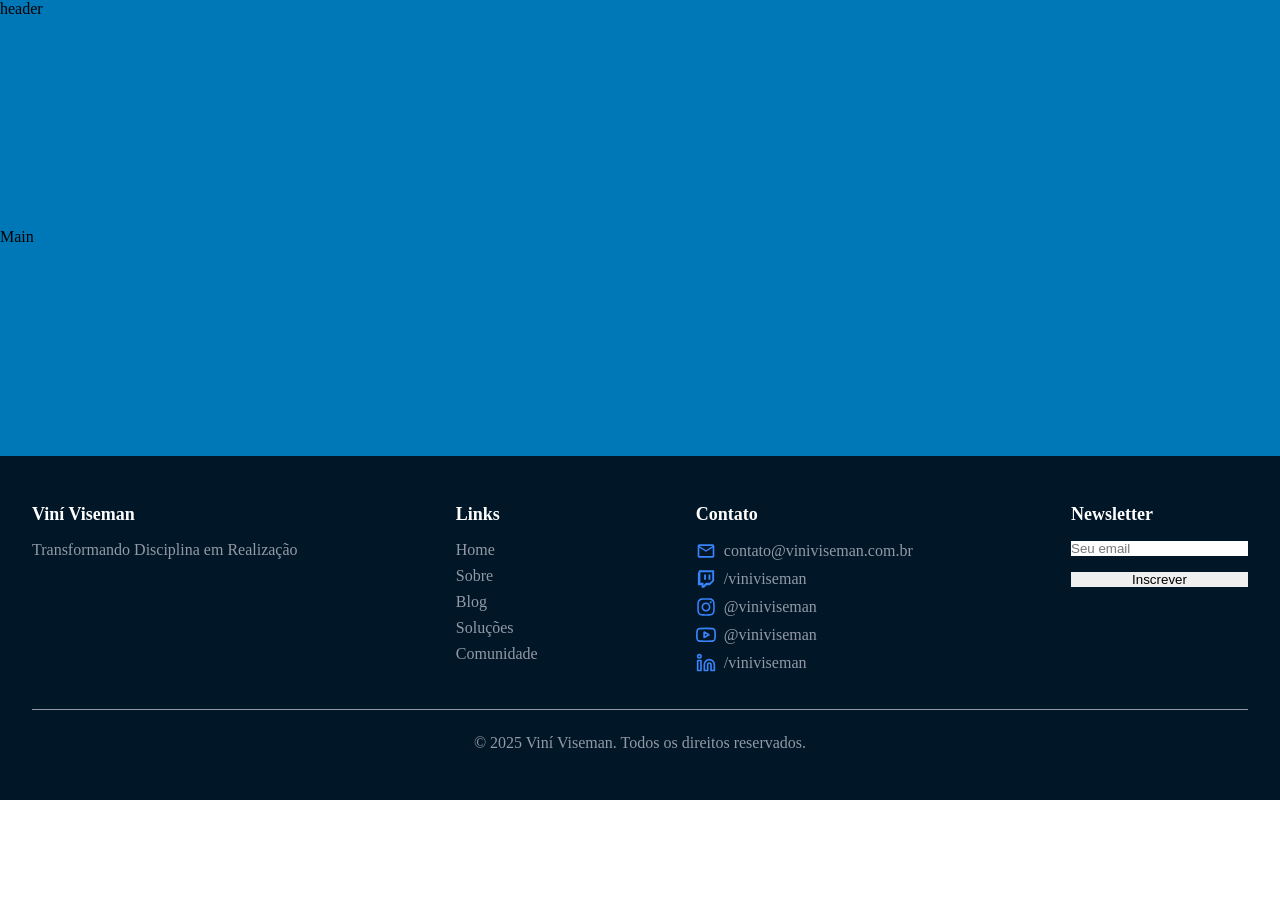
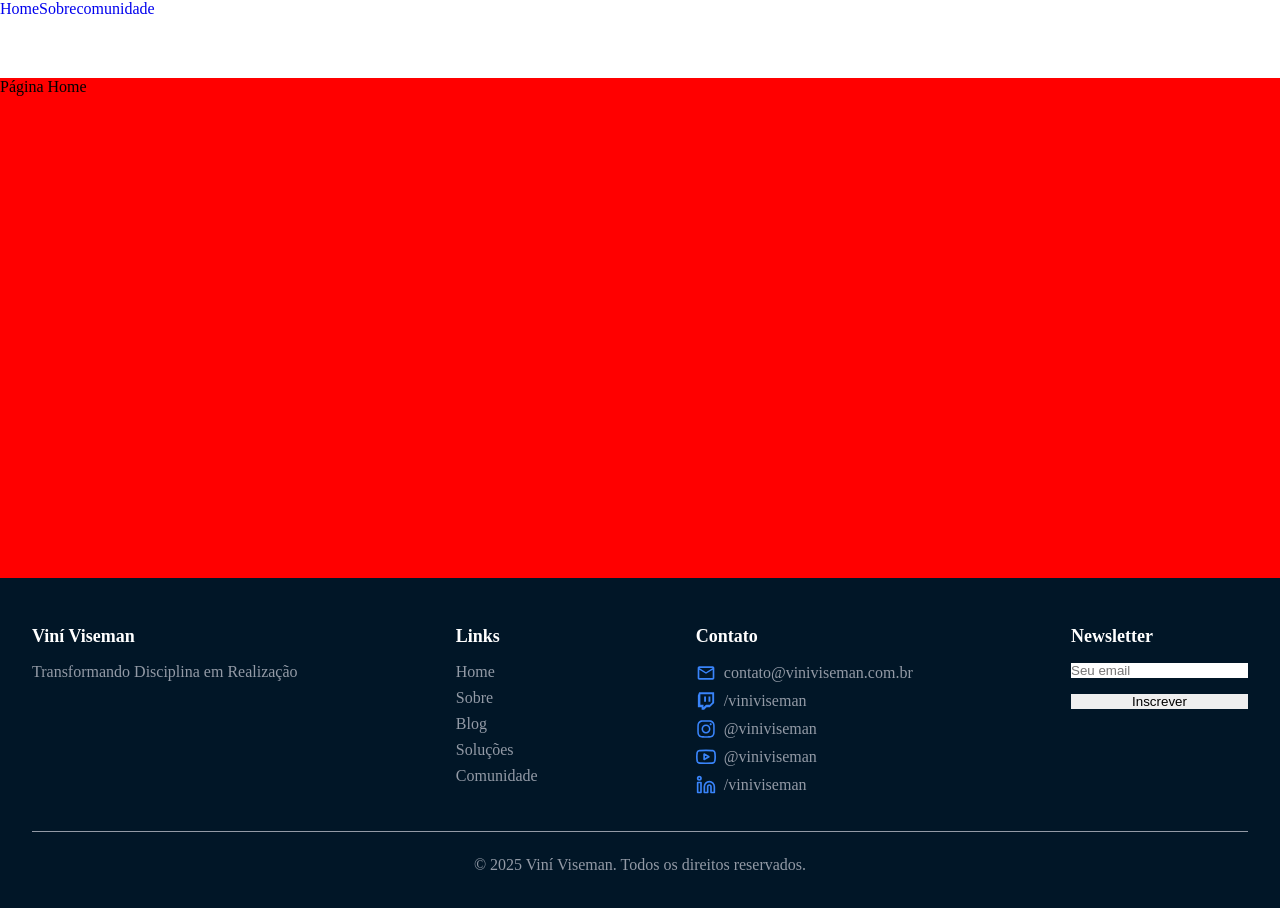
Before and after one commit to kelvincharlesdev/viniviseman, a React (Vite) app: page / in a window 1280 px wide. Shown: the top 908 px of the page. Before the commit the page ends 800 px from the top, so only its background shows below. Built offline with nearby package versions, Linux system fonts and the light colour scheme.

Commit message:
feat: add custom routes

```diff
--- a/src/App.styles.ts
+++ /dev/null
@@ -1,14 +0,0 @@
-import styled from 'styled-components';
-
-export const Teste = styled.div`
-  min-height: 100vh;
-  width: 100%;
-  background-color: ${({ theme }) => theme.colors.neutral.medium};
-  display: flex;
-  flex-direction: column;
-  justify-content: space-between;
-
-  h1 {
-    color: red;
-  }
-`;
--- a/src/App.tsx
+++ /dev/null
@@ -1,14 +0,0 @@
-import * as S from './App.styles';
-import { Footer } from './containers/Footer';
-
-function App() {
-  return (
-    <S.Teste>
-      <div>header</div>
-      <div>Main</div>
-      <Footer />
-    </S.Teste>
-  );
-}
-
-export default App;
--- a/src/containers/MainLayout/MainLayout.tsx
+++ b/src/containers/MainLayout/MainLayout.tsx
@@ -1,5 +1,7 @@
+import { Outlet } from 'react-router-dom';
 import { Footer } from '../Footer';
 import * as S from './MainLayout.styles';
+import { Link } from 'react-router-dom';
 
 export const MainLayout = () => {
   return (
@@ -13,9 +15,13 @@ export const MainLayout = () => {
           width: '100%'
         }}
       >
-        Header
+        <Link to="/">Home</Link>
+        <Link to="/sobre">Sobre</Link>
+        <Link to="/comunidade">comunidade</Link>
       </header>
-      <S.Main__Content>Main</S.Main__Content>
+      <S.Main__Content>
+        <Outlet />
+      </S.Main__Content>
       <Footer />
     </S.MainLayout__Container>
   );
--- a/src/main.tsx
+++ b/src/main.tsx
@@ -1,16 +1,19 @@
 import { StrictMode } from 'react';
 import { createRoot } from 'react-dom/client';
 
-import App from './App.tsx';
 import { ThemeProvider } from 'styled-components';
 import { theme } from './styles/theme.ts';
 import { GlobalStyles } from './styles/global.ts';
+import { BrowserRouter } from 'react-router-dom';
+import AppRoutes from './routes/index.tsx';
 
 createRoot(document.getElementById('root')!).render(
   <StrictMode>
-    <ThemeProvider theme={theme}>
-      <GlobalStyles />
-      <App />
-    </ThemeProvider>
+    <BrowserRouter>
+      <ThemeProvider theme={theme}>
+        <GlobalStyles />
+        <AppRoutes />
+      </ThemeProvider>
+    </BrowserRouter>
   </StrictMode>
 );
--- /dev/null
+++ b/src/routes/index.tsx
@@ -0,0 +1,25 @@
+import React from 'react';
+import { Routes, Route } from 'react-router-dom';
+import { MainLayout } from '../containers/MainLayout';
+import { Blog, Comunidade, Contato, Home, Sobre, Solucoes } from '../pages';
+
+const AppRoutes: React.FC = () => {
+  return (
+    <Routes>
+      <Route path="/" element={<MainLayout />}>
+        <Route index element={<Home />} />
+
+        <Route path="sobre" element={<Sobre />} />
+        <Route path="blog" element={<Blog />} />
+        <Route path="solucoes" element={<Solucoes />} />
+        <Route path="comunidade" element={<Comunidade />} />
+        <Route path="contato" element={<Contato />} />
+
+        {/* Página de erro */}
+        {/* <Route path="*" element={<NotFound />} /> */}
+      </Route>
+    </Routes>
+  );
+};
+
+export default AppRoutes;
```
